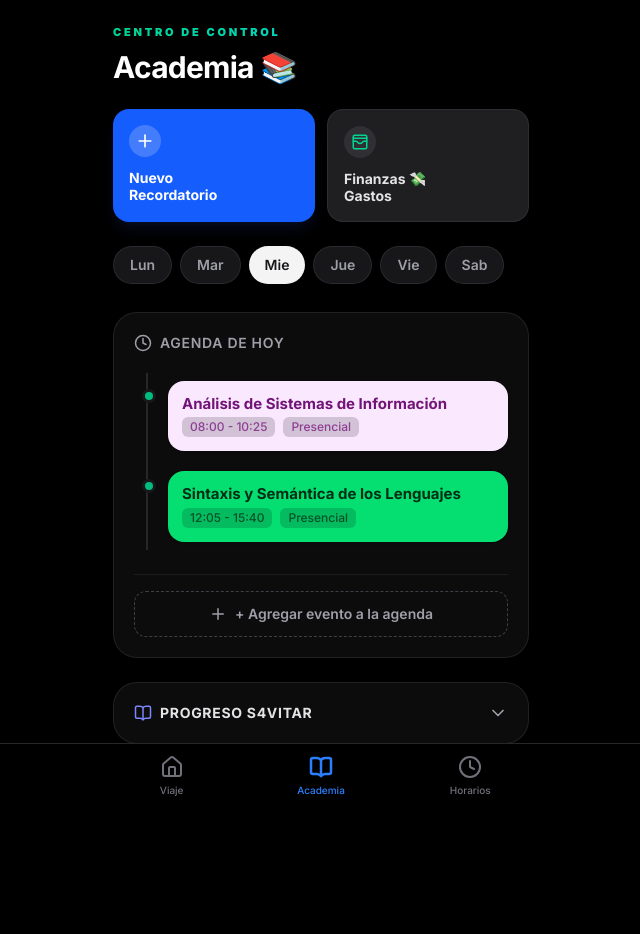
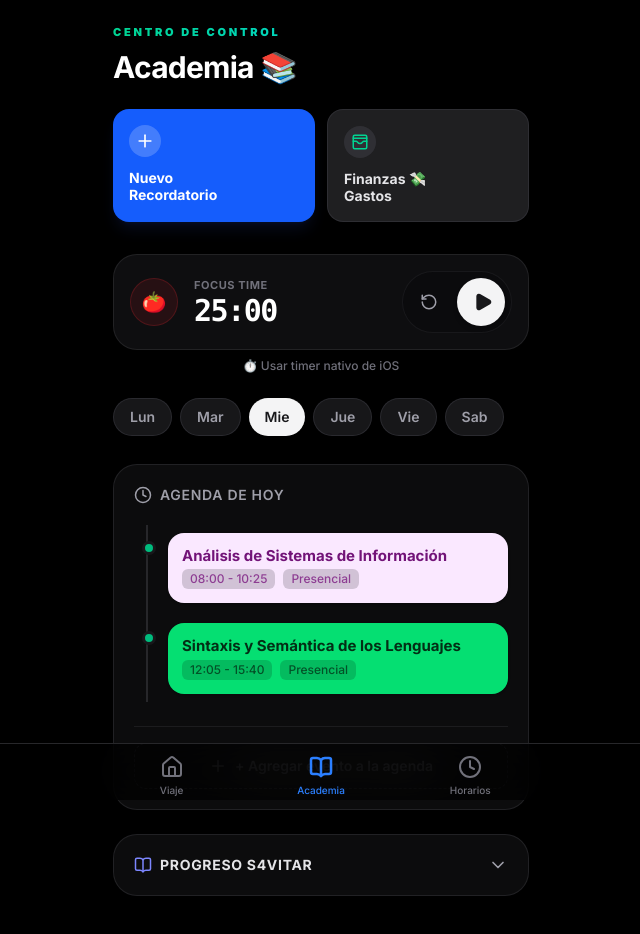
Before and after one commit to aalvaroespinoza/AppHorarios, a Next.js app: page /academia in a window 1280 px wide. Shown: the top 934 px of the page, without its empty margins (319-959 px from the left). Built offline with nearby package versions, Linux system fonts and the light colour scheme.

Commit message:
feat: agregar PomodoroWidget y gesto swipe-to-delete nativo en eventos personalizados de agenda

```diff
--- a/src/app/academia/page.tsx
+++ b/src/app/academia/page.tsx
@@ -1,13 +1,14 @@
 "use client";
 
 import { useState } from 'react';
-import { motion, AnimatePresence } from 'framer-motion';
-import { Plus, CheckCircle, ExternalLink, Clock, BookOpen, ChevronDown, ChevronUp, WalletCards } from 'lucide-react';
+import { motion, AnimatePresence, PanInfo } from 'framer-motion';
+import { Plus, CheckCircle, ExternalLink, Clock, BookOpen, ChevronDown, ChevronUp, WalletCards, Trash2 } from 'lucide-react';
 import Link from 'next/link';
 import { useAgenda } from '@/hooks/useAgenda';
 import { useTracker } from '@/hooks/useTracker';
 import { useEscenario } from '@/hooks/useEscenario';
 import type { DayOfWeek } from '@/types/common';
+import PomodoroWidget from '@/components/PomodoroWidget';
 
 const DIAS: DayOfWeek[] = ['lunes', 'martes', 'miercoles', 'jueves', 'viernes', 'sabado'];
 
@@ -44,8 +45,6 @@ export default function AcademiaPage() {
     tracker.marcarModulo(nuevoModulo, true);
     setNuevoModulo('');
   };
-
-  const diaCapitalizado = diaSeleccionado.charAt(0).toUpperCase() + diaSeleccionado.slice(1);
 
   return (
     <motion.div
@@ -87,6 +86,9 @@ export default function AcademiaPage() {
         </Link>
       </div>
 
+      {/* Pomodoro Widget */}
+      <PomodoroWidget />
+
       {/* Day Selector */}
       <div className="flex gap-2 overflow-x-auto no-scrollbar pb-1">
         {DIAS.map((dia) => (
@@ -119,9 +121,25 @@ export default function AcademiaPage() {
           ) : (
             agendaDelDia.map((item, idx) => (
               <div key={item.id + idx} className="relative">
-                <span className="absolute -left-[1.6rem] top-2 h-3.5 w-3.5 rounded-full border-[3px] border-zinc-900 bg-emerald-500" />
+                <span className="absolute -left-[1.6rem] top-2 h-3.5 w-3.5 rounded-full border-[3px] border-zinc-900 bg-emerald-500 z-20" />
 
-                <div className={`p-3.5 rounded-2xl shadow-sm ${item.color || 'bg-zinc-800 border border-zinc-700/50 text-zinc-100'}`}>
+                {item.tipo === 'custom' && (
+                  <div className="absolute inset-y-0 right-0 w-16 bg-red-500 rounded-2xl flex items-center justify-center z-0">
+                    <Trash2 size={20} className="text-white" />
+                  </div>
+                )}
+
+                <motion.div
+                  className={`relative z-10 p-3.5 rounded-2xl shadow-sm ${item.color || 'bg-zinc-800 border border-zinc-700/50 text-zinc-100'}`}
+                  drag={item.tipo === 'custom' ? "x" : false}
+                  dragConstraints={{ left: 0, right: 0 }}
+                  dragElastic={{ left: 0.8, right: 0 }}
+                  onDragEnd={(e, info: PanInfo) => {
+                    if (item.tipo === 'custom' && info.offset.x < -80) {
+                      agenda.eliminarEvento(item.id);
+                    }
+                  }}
+                >
                   <h3 className="font-bold text-[15px] leading-tight mb-1">{item.titulo}</h3>
                   <div className="flex items-center gap-2 text-xs opacity-80 font-medium">
                     <span className="bg-black/20 px-2 py-0.5 rounded-md">
@@ -133,7 +151,7 @@ export default function AcademiaPage() {
                       </span>
                     )}
                   </div>
-                </div>
+                </motion.div>
               </div>
             ))
           )}
--- /dev/null
+++ b/src/components/PomodoroWidget.tsx
@@ -0,0 +1,83 @@
+"use client";
+
+import { useState, useEffect } from 'react';
+import { Play, Pause, RotateCcw } from 'lucide-react';
+import { motion } from 'framer-motion';
+
+export default function PomodoroWidget() {
+  const [timeLeft, setTimeLeft] = useState(25 * 60);
+  const [isActive, setIsActive] = useState(false);
+
+  useEffect(() => {
+    let interval: NodeJS.Timeout | null = null;
+
+    if (isActive && timeLeft > 0) {
+      interval = setInterval(() => {
+        setTimeLeft(time => time - 1);
+      }, 1000);
+    } else if (timeLeft === 0) {
+      setIsActive(false);
+    }
+
+    return () => {
+      if (interval) clearInterval(interval);
+    };
+  }, [isActive, timeLeft]);
+
+  const toggleTimer = () => setIsActive(!isActive);
+
+  const resetTimer = () => {
+    setIsActive(false);
+    setTimeLeft(25 * 60);
+  };
+
+  const minutes = Math.floor(timeLeft / 60);
+  const seconds = timeLeft % 60;
+
+  return (
+    <div className="flex flex-col items-center gap-2 w-full mt-2">
+      <div className="w-full bg-zinc-900/60 border border-zinc-800/80 rounded-[24px] p-4 flex items-center justify-between shadow-lg backdrop-blur-md">
+        <div className="flex items-center gap-4">
+          <div className="flex items-center justify-center w-12 h-12 rounded-full bg-red-500/10 border border-red-500/20">
+            <span className="text-xl">🍅</span>
+          </div>
+          <div className="flex flex-col">
+            <span className="text-zinc-500 text-[11px] font-bold uppercase tracking-wider mb-0.5">Focus Time</span>
+            <span className="text-3xl font-mono font-bold tracking-tighter text-white tabular-nums leading-none">
+              {String(minutes).padStart(2, '0')}:{String(seconds).padStart(2, '0')}
+            </span>
+          </div>
+        </div>
+
+        <div className="flex items-center gap-2 bg-zinc-950/50 p-1.5 rounded-full border border-zinc-800/50">
+          <motion.button
+            whileTap={{ scale: 0.9 }}
+            onClick={resetTimer}
+            className="w-10 h-10 flex items-center justify-center rounded-full text-zinc-400 hover:text-white hover:bg-zinc-800 transition-colors"
+          >
+            <RotateCcw size={18} />
+          </motion.button>
+
+          <motion.button
+            whileTap={{ scale: 0.9 }}
+            onClick={toggleTimer}
+            className={`w-12 h-12 flex items-center justify-center rounded-full shadow-md transition-colors ${
+              isActive
+                ? 'bg-amber-500/20 text-amber-500 border border-amber-500/30'
+                : 'bg-zinc-100 text-zinc-900'
+            }`}
+          >
+            {isActive ? <Pause size={20} className="fill-current" /> : <Play size={20} className="fill-current ml-1" />}
+          </motion.button>
+        </div>
+      </div>
+
+      <a
+        href="shortcuts://run-shortcut?name=Pomodoro"
+        className="text-zinc-500 text-xs font-medium hover:text-zinc-300 transition-colors flex items-center gap-1"
+      >
+        ⏱️ Usar timer nativo de iOS
+      </a>
+    </div>
+  );
+}
```
